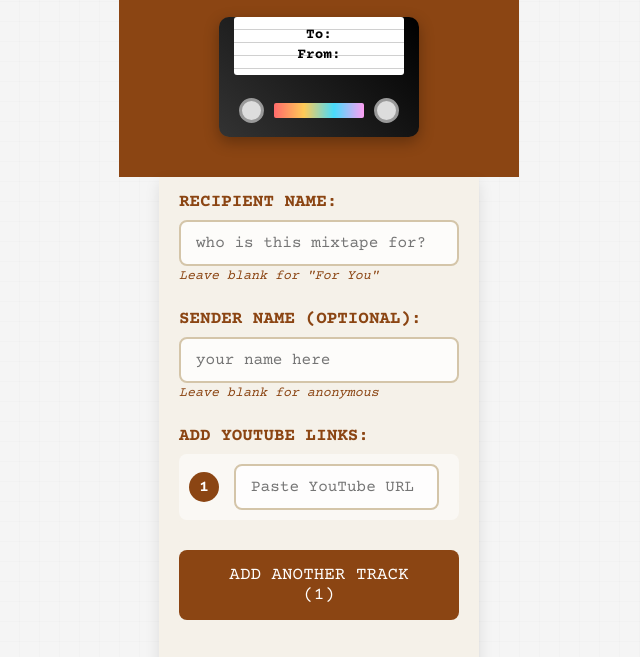
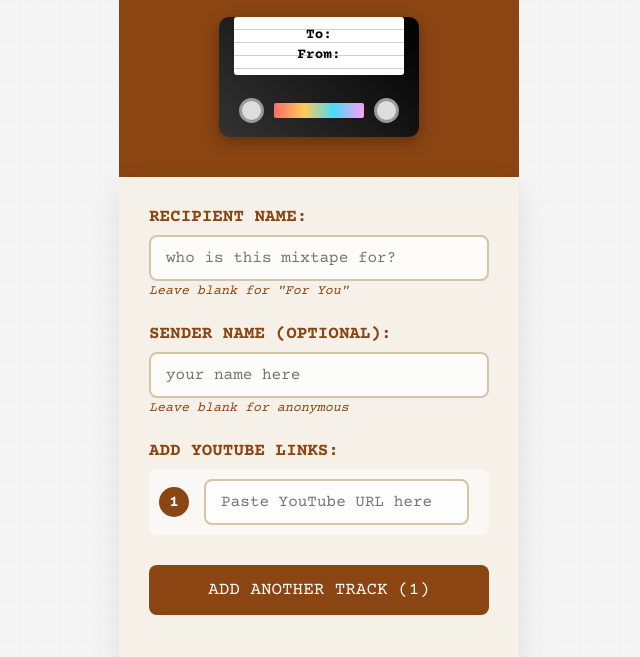
Before and after one commit to clairevania/My-Mixtape, a plain HTML site: page index.html in a window 1280 px wide. Shown: the part 138-795 px from the top of the page, without its empty margins (321-961 px from the left). Drawn offline with nearby package versions, Linux system fonts and the light colour scheme.

Commit message:
Update index.html

```diff
--- a/index.html
+++ b/index.html
@@ -152,12 +152,11 @@
 
         .form-section {
             background: rgba(245, 241, 232, 0.9);
-            padding: 15px 20px;     /* smaller padding */
-            border-radius: 0 0 12px 12px;
-            box-shadow: 0 6px 15px rgba(0,0,0,0.1);
-            max-width: 320px;       /* narrower box */
-            margin: 0 auto;         /* center horizontally */
-        }
+            padding: 30px;
+            border-radius: 0 0 15px 15px;
+            box-shadow: 0 10px 30px rgba(0,0,0,0.1);
+        }
+
 
         .input-group {
             margin-bottom: 25px;
```
